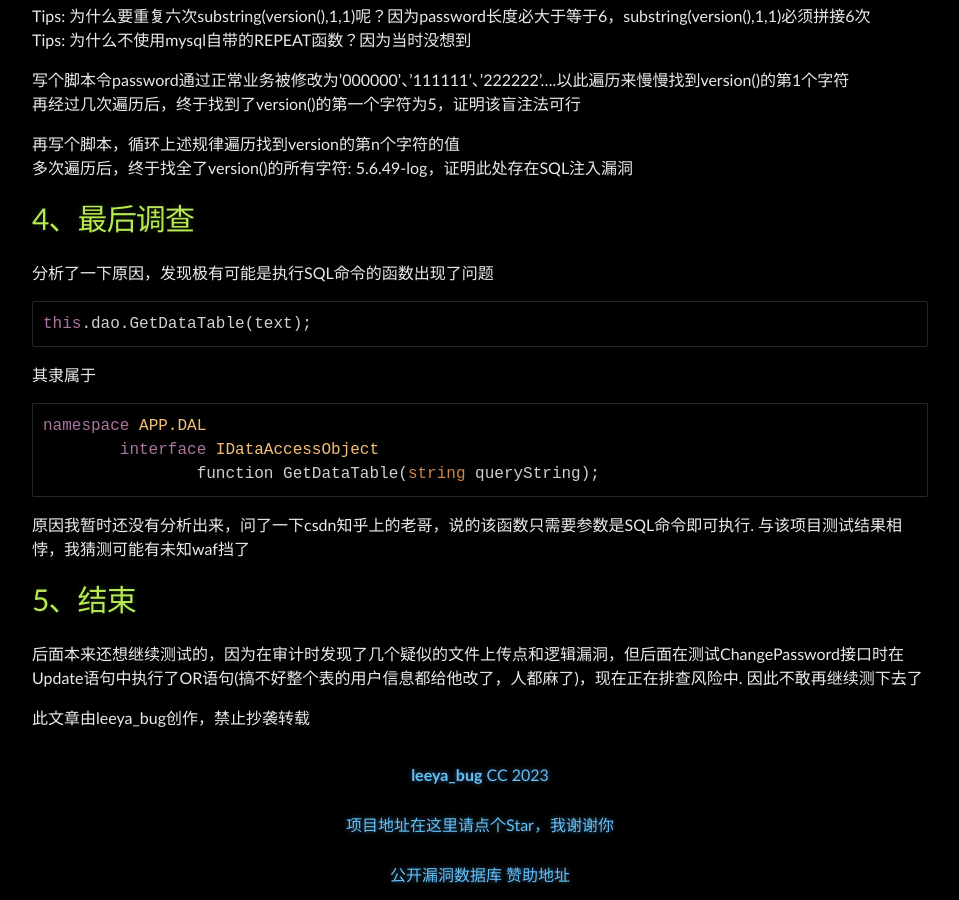
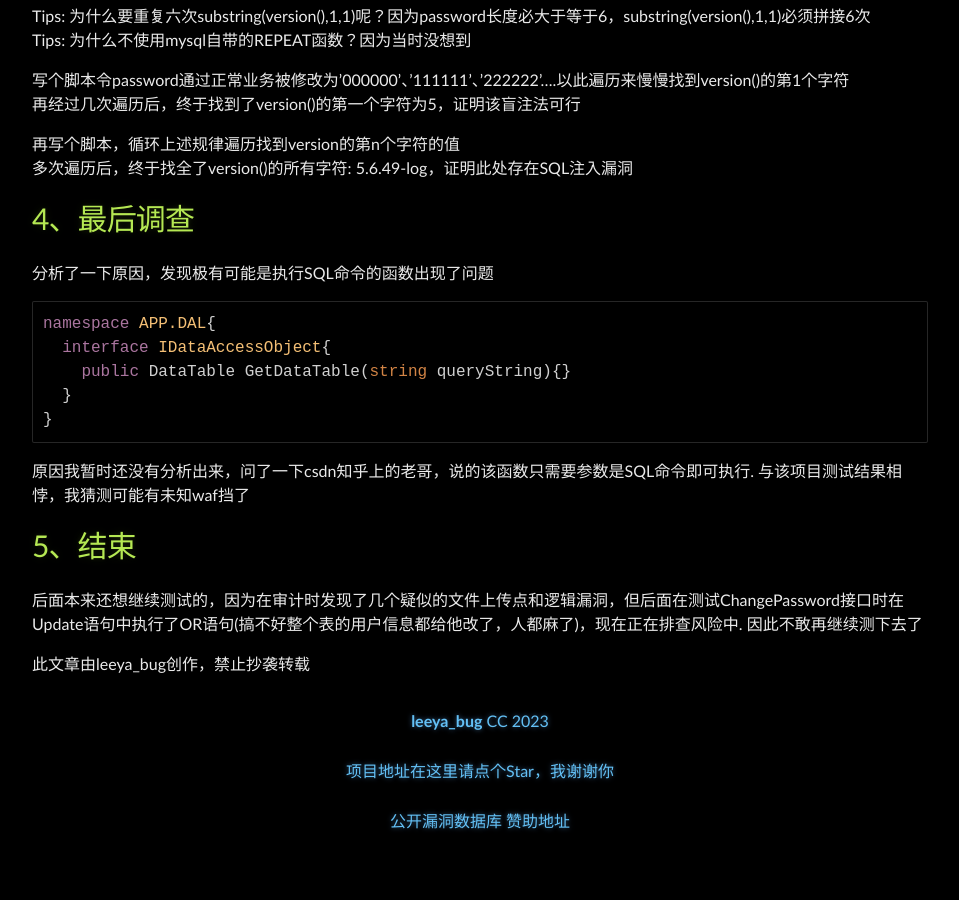
Before and after one commit to Leeyangee/leeyangee.github.io, a Jekyll site: the page built from _posts/2023-10-19-SRC实战 代码审计C#.Net 绕过未知拦截规则构造盲注从信息泄露到SQL注入.md, in a window 1280 px wide and 900 px high, scrolled down 6381 px. Shown: the whole window, without its empty margins (160-1119 px from the left). Built offline with Jekyll 4.4.1, drawn with Linux system fonts in a browser that asks for light colours; after the commit the page ends 7227 px from its top, so only the background shows below that.

Commit message:
Update 2023-10-19-SRC实战 代码审计C#.Net 绕过未知拦截规则构造盲注从信息泄露到SQL注入.md

````diff
--- a/_posts/2023-10-19-SRC实战 代码审计C#.Net 绕过未知拦截规则构造盲注从信息泄露到SQL注入.md
+++ b/_posts/2023-10-19-SRC实战 代码审计C#.Net 绕过未知拦截规则构造盲注从信息泄露到SQL注入.md
@@ -208,13 +208,11 @@ Tips: 为什么不使用mysql自带的REPEAT函数？因为当时没想到
 
 分析了一下原因，发现极有可能是执行SQL命令的函数出现了问题
 ```c#
-this.dao.GetDataTable(text);
-```
-其隶属于
-```c#
-namespace APP.DAL
-	interface IDataAccessObject
-		function GetDataTable(string queryString);
+namespace APP.DAL{
+  interface IDataAccessObject{
+    public DataTable GetDataTable(string queryString){}
+  }
+}
 ```
 原因我暂时还没有分析出来，问了一下csdn知乎上的老哥，说的该函数只需要参数是SQL命令即可执行. 与该项目测试结果相悖，我猜测可能有未知waf挡了
 
````
